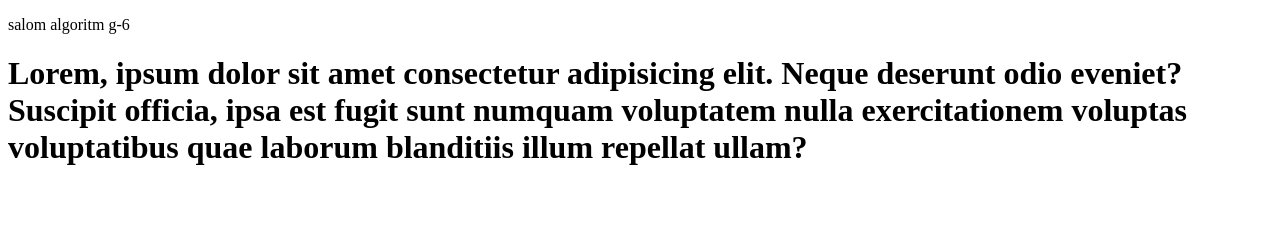
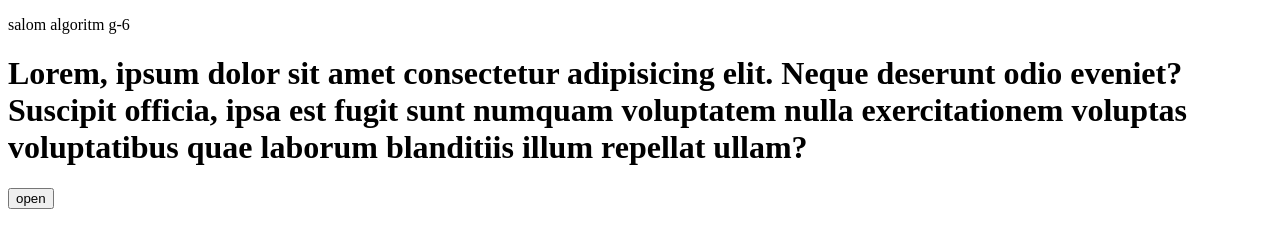
Before and after one commit to bekicom/algoritmg-6, a plain HTML site: page index.html in a window 1280 px wide. Drawn offline with Linux system fonts and the light colour scheme.

Commit message:
button qoshdim

```diff
--- a/index.html
+++ b/index.html
@@ -13,5 +13,8 @@
 
 
 
+       <button>open</button>
+
+
 </body>
 </html>
```
